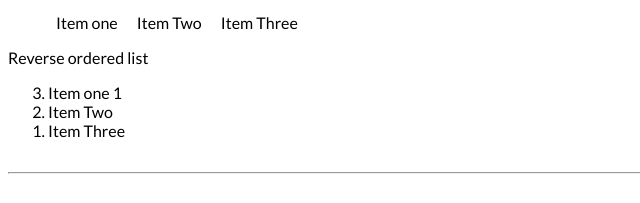
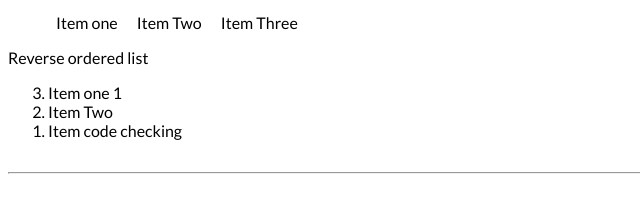
Before and after one commit to ManpreetSingh18/component-library, a plain HTML site: page index.html in a window 1280 px wide. Shown: the part 1013-1216 px from the top of the page, 0-640 px from the left. Drawn offline with Linux system fonts and the light colour scheme.

Commit message:
Update index.html
checking

```diff
--- a/index.html
+++ b/index.html
@@ -56,7 +56,7 @@
     <ol reversed>
         <li>Item one 1</li>
         <li>Item Two</li>
-        <li>Item Three</li>
+        <li>Item code checking</li>
     </ol>
     <hr>
     <h2>@nav</h2>
```
